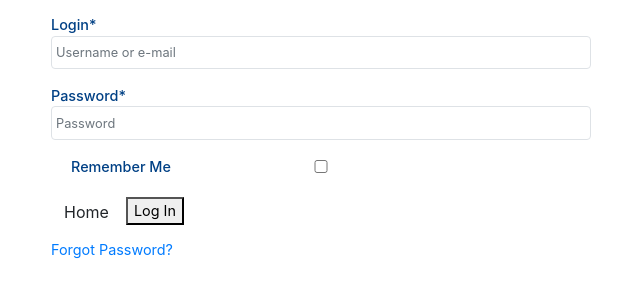
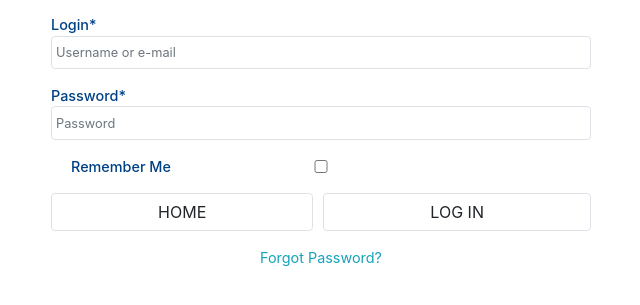
Before and after one commit to Algety/bookstore, a Django app: page /accounts/login/ in a window 1280 px wide. Shown: the part 296-601 px from the top of the page, without its empty margins (34-674 px from the left). Run offline with Django 3.2, Linux system fonts and the light colour scheme; some libraries are stand-ins or nearby versions; some web fonts are replaced.

Commit message:
Apply cart button styles to allauth pages

```diff
--- a/templates/allauth/account/login.html
+++ b/templates/allauth/account/login.html
@@ -41,10 +41,12 @@ for a {{ site_name }} account and log in below:{% endblocktrans %}</p>
   {% if redirect_field_value %}
   <input type="hidden" name="{{ redirect_field_name }}" value="{{ redirect_field_value }}" />
   {% endif %}
-  <a class="btn btn-outline-black rounded-0" href="{% url 'home' %}">Home</a>
-  <button class="primaryAction" type="submit">{% trans "Log In" %}</button>
-  <p class="mt-2">
-    <a class="button secondaryAction" href="{% url 'account_reset_password' %}">{% trans "Forgot Password?" %}</a>
+  <div class="d-flex gap-2 mt-3">
+    <a class="btn btn-grey border rounded-1 text-uppercase flex-fill cart-action-button" href="{% url 'home' %}">Home</a>
+    <button class="btn border rounded-1 text-uppercase flex-fill checkout-button" type="submit">{% trans "Log In" %}</button>
+  </div>
+  <p class="mt-3 text-center">
+    <a class="text-info" href="{% url 'account_reset_password' %}">{% trans "Forgot Password?" %}</a>
   </p>
 </form>
 
--- a/templates/allauth/account/logout.html
+++ b/templates/allauth/account/logout.html
@@ -15,8 +15,10 @@
   {% if redirect_field_value %}
   <input type="hidden" name="{{ redirect_field_name }}" value="{{ redirect_field_value }}"/>
   {% endif %}
-  <a class="btn btn-outline-black rounded-0" href="{% url 'home' %}">Cancel</a>
-  <button type="submit">{% trans 'Sign Out' %}</button>
+  <div class="d-flex gap-2">
+    <a class="btn btn-grey border rounded-1 text-uppercase flex-fill cart-action-button" href="{% url 'home' %}">Cancel</a>
+    <button class="btn border rounded-1 text-uppercase flex-fill checkout-button" type="submit">{% trans 'Sign Out' %}</button>
+  </div>
 </form>
 
 
--- a/templates/allauth/account/password_reset.html
+++ b/templates/allauth/account/password_reset.html
@@ -19,7 +19,10 @@
     <form method="POST" action="{% url 'account_reset_password' %}" class="password_reset">
         {% csrf_token %}
         {{ form.as_p }}
-        <input type="submit" value="{% trans 'Reset My Password' %}" />
+        <div class="d-flex gap-2 mt-3">
+          <a class="btn btn-grey border rounded-1 text-uppercase flex-fill cart-action-button" href="{% url 'home' %}">{% trans 'Home' %}</a>
+          <button class="btn border rounded-1 text-uppercase flex-fill checkout-button" type="submit">{% trans 'Reset My Password' %}</button>
+        </div>
     </form>
 
     <p>{% blocktrans %}Please contact us if you have any trouble resetting your password.{% endblocktrans %}</p>
--- a/templates/allauth/account/password_reset_from_key.html
+++ b/templates/allauth/account/password_reset_from_key.html
@@ -16,8 +16,10 @@
             <form method="POST" action="{{ action_url }}">
                 {% csrf_token %}
                 {{ form|crispy }}
-                <a class="btn btn-outline-black rounded-0" href="{% url 'account_login' %}">Back to Login</a>
-                <input type="submit" name="action" value="{% trans 'change password' %}"/>
+                <div class="d-flex gap-2 mt-3">
+                  <a class="btn btn-grey border rounded-1 text-uppercase flex-fill cart-action-button" href="{% url 'account_login' %}">Back to Login</a>
+                  <button class="btn border rounded-1 text-uppercase flex-fill checkout-button" type="submit" name="action">{% trans 'Change Password' %}</button>
+                </div>
             </form>
         {% else %}
             <p>{% trans 'Your password is now changed.' %}</p>
--- a/templates/allauth/account/password_set.html
+++ b/templates/allauth/account/password_set.html
@@ -12,6 +12,9 @@
     <form method="POST" action="{% url 'account_set_password' %}" class="password_set">
         {% csrf_token %}
         {{ form|crispy }}
-        <input type="submit" name="action" value="{% trans 'Set Password' %}"/>
+        <div class="d-flex gap-2 mt-3">
+          <a class="btn btn-grey border rounded-1 text-uppercase flex-fill cart-action-button" href="{% url 'home' %}">{% trans 'Home' %}</a>
+          <button class="btn border rounded-1 text-uppercase flex-fill checkout-button" type="submit" name="action">{% trans 'Set Password' %}</button>
+        </div>
     </form>
 {% endblock %}
--- a/templates/allauth/account/signup.html
+++ b/templates/allauth/account/signup.html
@@ -27,7 +27,10 @@
 </table>
 
   {% endif %}
-  <button type="submit">{% trans "Register" %}</button>
+  <div class="d-flex gap-2 mt-3">
+    <a class="btn btn-grey border rounded-1 text-uppercase flex-fill cart-action-button" href="{% url 'home' %}">{% trans 'Home' %}</a>
+    <button class="btn border rounded-1 text-uppercase flex-fill checkout-button" type="submit">{% trans "Register" %}</button>
+  </div>
 </form>
 
 {% endblock %}
```
